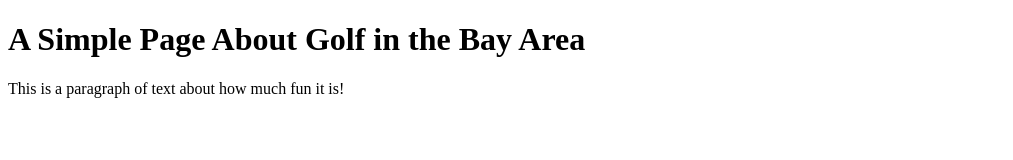
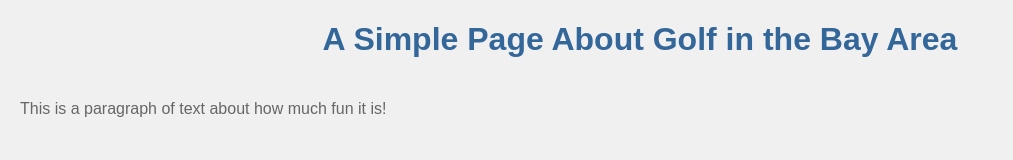
Before and after one commit to mr-mdd/CSCK543_MMA_Duchesne, a plain HTML site: page index.html in a window 1280 px wide. Shown: the whole page, without its empty margins (0-1013 px from the left). Drawn offline with Linux system fonts and the light colour scheme.

Commit message:
Adding Style

```diff
--- a/index.html
+++ b/index.html
@@ -3,6 +3,7 @@
 <head>
     <meta charset="UTF-8">
     <title>Page Title</title>
+    <link rel="stylesheet" href="style.css">
 </head>
 <body>
     <h1>A Simple Page About Golf in the Bay Area</h1>
--- /dev/null
+++ b/style.css
@@ -0,0 +1,17 @@
+body {
+    font-family: Arial, sans-serif;
+    margin: 0;
+    padding: 0;
+    background-color: #f0f0f0;
+}
+
+h1 {
+    color: #336699;
+    text-align: center;
+}
+
+p {
+    font-size: 16px;
+    color: #666;
+    padding: 20px;
+}
```
Also changed, not shown: 1 other file.
